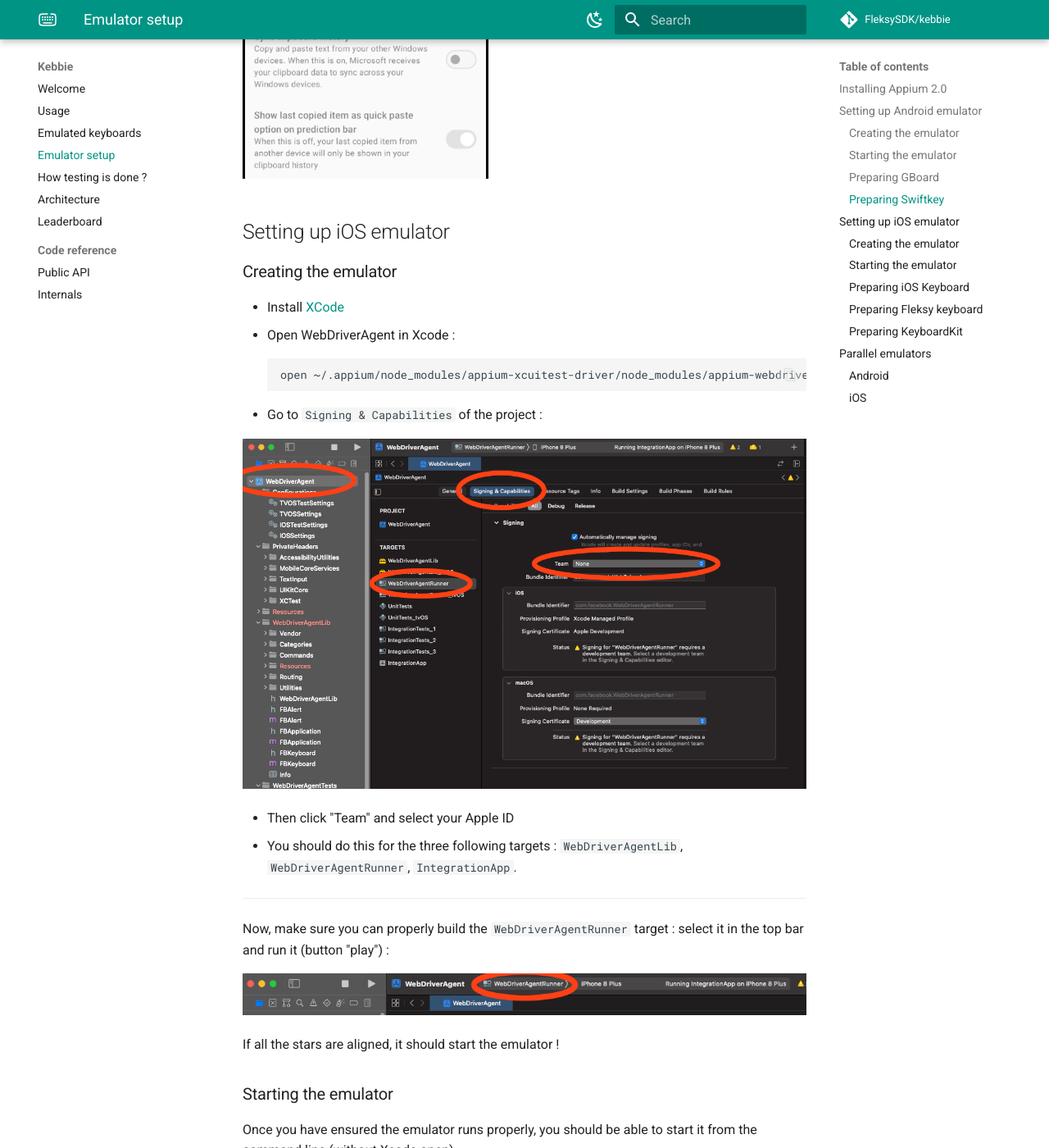
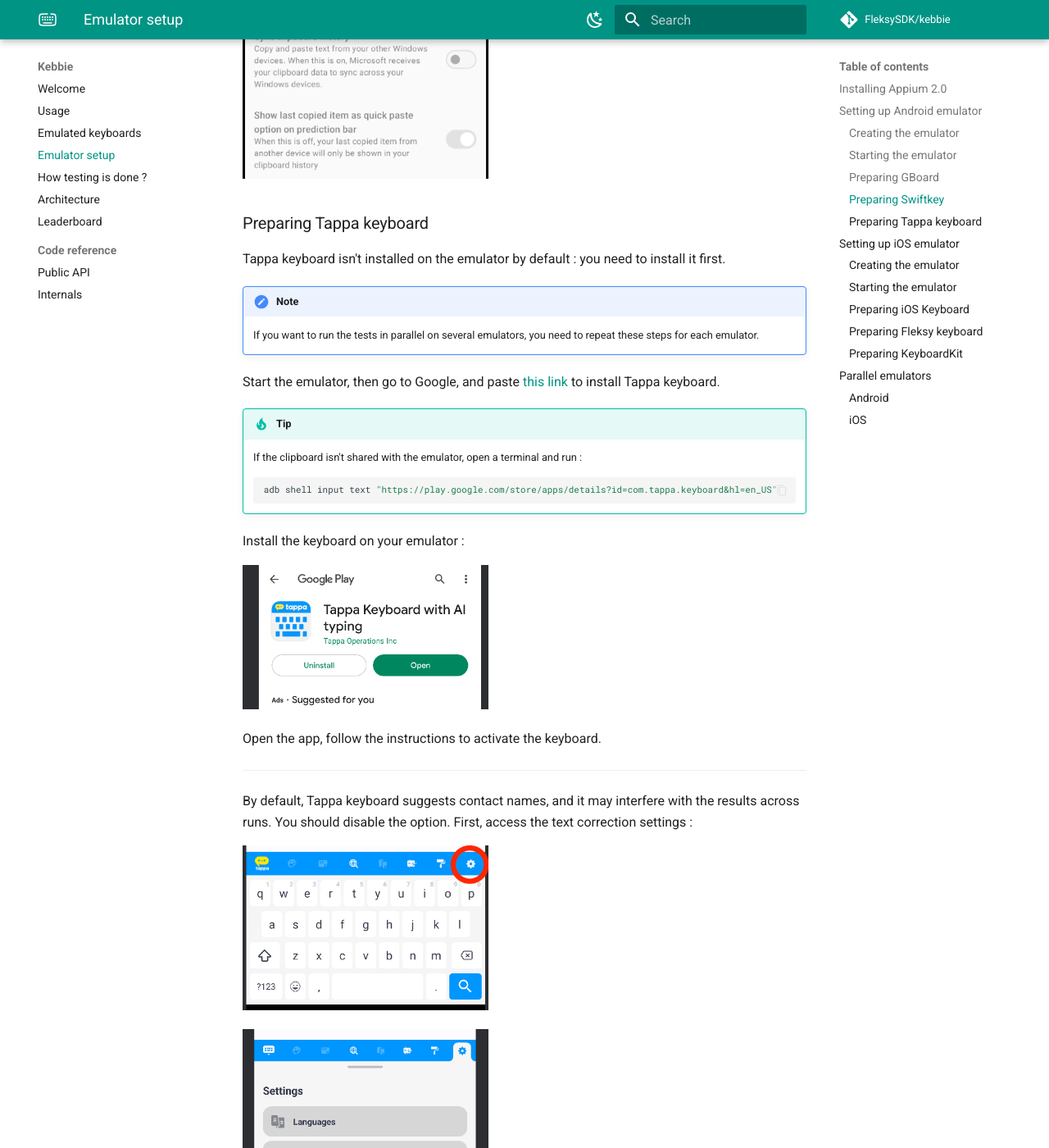
Before and after one commit to FleksySDK/kebbie, an MkDocs documentation site: the page built from docs/emu_setup.md, in a window 1280 px wide and 1400 px high, scrolled down 4424 px. Shown: the whole window at 82% size. Built offline with MkDocs 1.6.1 and Material for MkDocs 9.7.7, drawn with Linux system fonts in a browser that asks for light colours; comment, search, counter and statistics services are not loaded; the version menu is left out; some of the changed text lies outside the part shown.

Commit message:
📝 Add documentation for Tappa setup

````diff
--- a/docs/emu_setup.md
+++ b/docs/emu_setup.md
@@ -136,6 +136,40 @@
 And disable the clipboard suggestions :
 
 ![](assets/swiftkey_setup_4.png){ width="300" }
+
+### Preparing Tappa keyboard
+
+Tappa keyboard isn't installed on the emulator by default : you need to install it first.
+
+!!! note
+    If you want to run the tests in parallel on several emulators, you need to repeat these steps for each emulator.
+
+Start the emulator, then go to Google, and paste [this link](https://play.google.com/store/apps/details?id=com.tappa.keyboard&hl=en_US) to install Tappa keyboard.
+
+!!! tip
+    If the clipboard isn't shared with the emulator, open a terminal and run :
+
+    ```bash
+    adb shell input text "https://play.google.com/store/apps/details?id=com.tappa.keyboard&hl=en_US"
+    ```
+
+Install the keyboard on your emulator :
+
+![](assets/tappa_setup_1.png){ width="300" }
+
+Open the app, follow the instructions to activate the keyboard.
+
+---
+
+By default, Tappa keyboard suggests contact names, and it may interfere with the results across runs. You should disable the option. First, access the text correction settings :
+
+![](assets/tappa_setup_2.png){ width="300" }
+
+![](assets/tappa_setup_3.png){ width="300" }
+
+And disable "Personalized suggestions" and "Suggest Contact names" :
+
+![](assets/tappa_setup_4.png){ width="300" }
 
 ## Setting up iOS emulator
 
````
Also changed, not shown: docs/assets/tappa_setup_1.png (added), docs/assets/tappa_setup_2.png (added), docs/assets/tappa_setup_3.png (added), docs/assets/tappa_setup_4.png (added).
